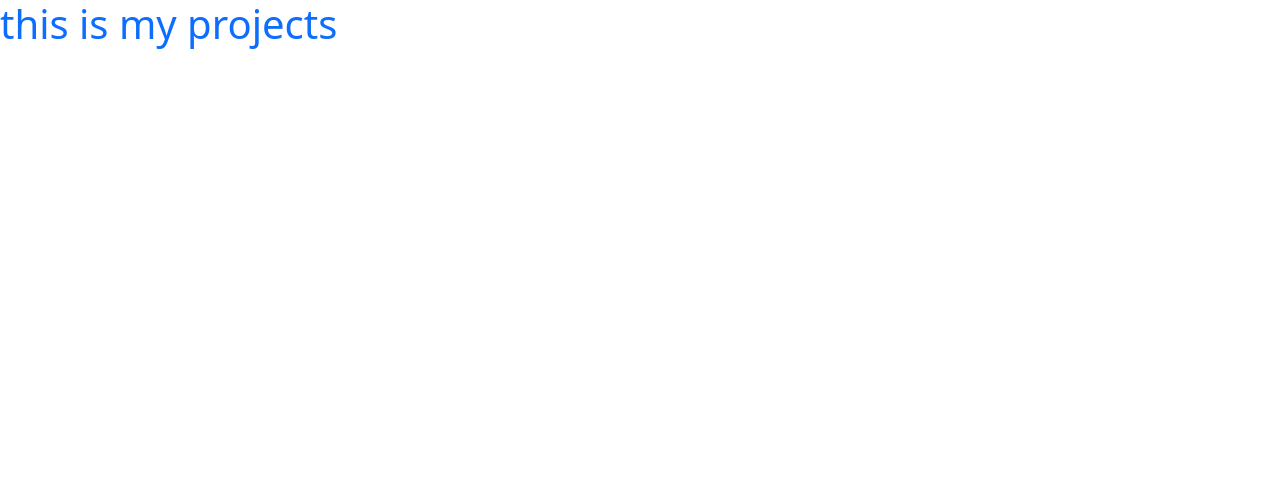
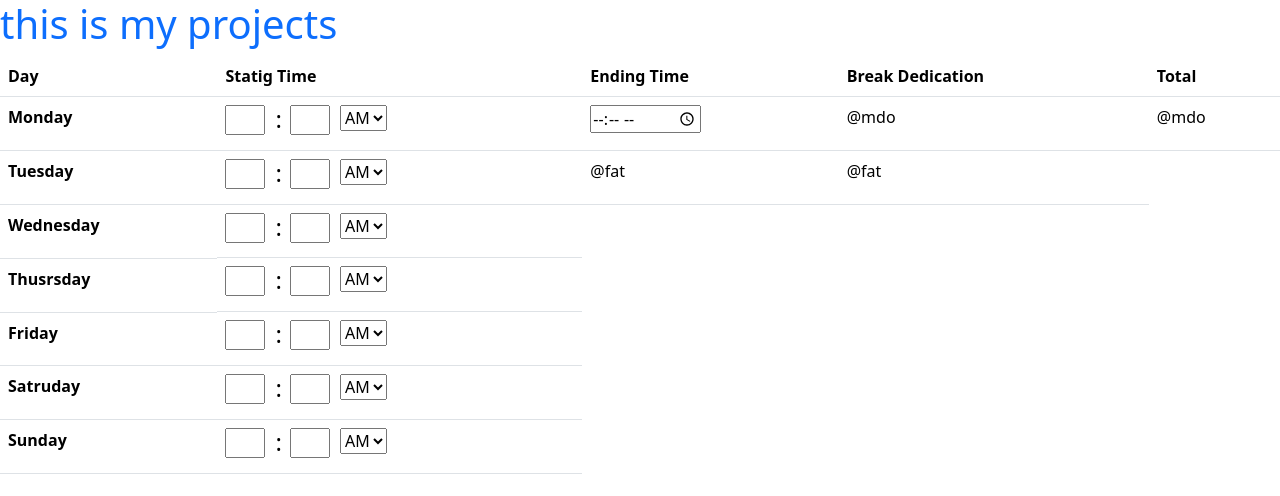
Before and after one commit to atikdev-bd/Time-sheet-calculator, a plain HTML site: page index.html in a window 1280 px wide. Drawn offline with nearby package versions, Linux system fonts and the light colour scheme.

Commit message:
day and stating time added

```diff
--- /dev/null
+++ b/index.css
@@ -0,0 +1,10 @@
+.number-input{
+    width: 40px;
+    margin-right: 10px;
+}
+input[type=number]::-webkit-inner-spin-button,
+input[type=number]::-webkit-outer-spin-button {
+    -webkit-appearance: none;
+    margin: 0;
+
+}
--- a/index.html
+++ b/index.html
@@ -6,6 +6,7 @@
     <meta name="viewport" content="width=device-width, initial-scale=1.0" />
     <title>Time sheet calculator</title>
 
+    <link rel="stylesheet" href="index.css" />
     <link
       href="https://cdn.jsdelivr.net/npm/bootstrap@5.3.0-alpha1/dist/css/bootstrap.min.css"
       rel="stylesheet"
@@ -16,6 +17,164 @@
   <body>
     <h1 class="text-primary">this is my projects</h1>
 
+    <table class="table">
+      <thead>
+        <tr class="bg-primary-subtle">
+          <th scope="col">Day</th>
+          <th scope="col">Statig Time</th>
+          <th scope="col">Ending Time</th>
+          <th scope="col">Break Dedication</th>
+          <th scope="col">Total</th>
+        </tr>
+      </thead>
+      <tbody>
+        <tr>
+          <th scope="row">Monday</th>
+          <td class="d-flex">
+            <div>
+              <input class="number-input" type="number" name="" id="" />
+            </div>
+            <h4 class="me-2">:</h4>
+            <div>
+              <input class="number-input" type="number" name="" id="" />
+            </div>
+            <div class="number-input">
+              <select name="am" id="">
+                <option value="AM">AM</option>
+                <option value="PM">PM</option>
+              </select>
+            </div>
+          </td>
+
+          <td><input type="time" name="" id="" /></td>
+          <td>@mdo</td>
+          <td>@mdo</td>
+        </tr>
+
+        <tr>
+          <th scope="row">Tuesday</th>
+          <td class="d-flex">
+            <div>
+              <input class="number-input" type="number" name="" id="" />
+            </div>
+            <h4 class="me-2">:</h4>
+            <div>
+              <input class="number-input" type="number" name="" id="" />
+            </div>
+            <div class="number-input">
+              <select name="am" id="">
+                <option value="AM">AM</option>
+                <option value="PM">PM</option>
+              </select>
+            </div>
+          </td>
+
+          <td>@fat</td>
+          <td>@fat</td>
+        </tr>
+
+        <tr>
+          <th scope="row">Wednesday</th>
+          <td class="d-flex">
+            <div>
+              <input class="number-input" type="number" name="" id="" />
+            </div>
+            <h4 class="me-2">:</h4>
+            <div>
+              <input class="number-input" type="number" name="" id="" />
+            </div>
+            <div class="number-input">
+              <select name="am" id="">
+                <option value="AM">AM</option>
+                <option value="PM">PM</option>
+              </select>
+            </div>
+          </td>
+
+        </tr>
+
+        <tr>
+          <th scope="row">Thusrsday</th>
+          <td class="d-flex">
+            <div>
+              <input class="number-input" type="number" name="" id="" />
+            </div>
+            <h4 class="me-2">:</h4>
+            <div>
+              <input class="number-input" type="number" name="" id="" />
+            </div>
+            <div class="number-input">
+              <select name="am" id="">
+                <option value="AM">AM</option>
+                <option value="PM">PM</option>
+              </select>
+            </div>
+          </td>
+
+        </tr>
+
+        <tr>
+          <th scope="row">Friday</th>
+          <td class="d-flex">
+            <div>
+              <input class="number-input" type="number" name="" id="" />
+            </div>
+            <h4 class="me-2">:</h4>
+            <div>
+              <input class="number-input" type="number" name="" id="" />
+            </div>
+            <div class="number-input">
+              <select name="am" id="">
+                <option value="AM">AM</option>
+                <option value="PM">PM</option>
+              </select>
+            </div>
+          </td>
+
+        </tr>
+
+        <tr>
+          <th scope="row">Satruday</th>
+          <td class="d-flex">
+            <div>
+              <input class="number-input" type="number" name="" id="" />
+            </div>
+            <h4 class="me-2">:</h4>
+            <div>
+              <input class="number-input" type="number" name="" id="" />
+            </div>
+            <div class="number-input">
+              <select name="am" id="">
+                <option value="AM">AM</option>
+                <option value="PM">PM</option>
+              </select>
+            </div>
+          </td>
+
+        </tr>
+
+        <tr>
+          <th scope="row">Sunday</th>
+          <td class="d-flex">
+            <div>
+              <input class="number-input" type="number" name="" id="" />
+            </div>
+            <h4 class="me-2">:</h4>
+
+            <div>
+              <input class="number-input" type="number" name="" id="" />
+            </div>
+            <div class="number-input">
+              <select name="am" id="">
+                <option value="AM">AM</option>
+                <option value="PM">PM</option>
+              </select>
+            </div>
+          </td>
+        </tr>
+      </tbody>
+    </table>
+
     <script
       src="https://cdn.jsdelivr.net/npm/bootstrap@5.3.0-alpha1/dist/js/bootstrap.bundle.min.js"
       integrity="sha384-w76AqPfDkMBDXo30jS1Sgez6pr3x5MlQ1ZAGC+nuZB+EYdgRZgiwxhTBTkF7CXvN"
```
